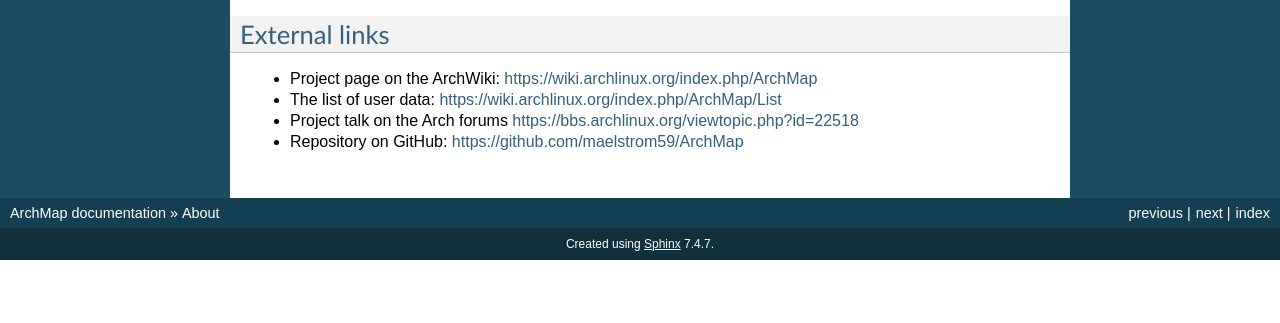
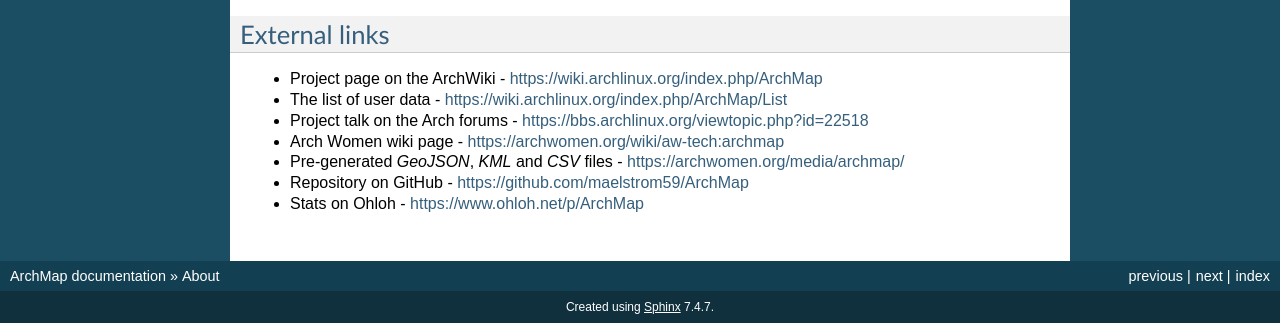
Before and after one commit to guyfawcus/ArchMap, a Sphinx documentation site: the page built from docs/about/index.rst, in a window 1280 px wide and 900 px high, scrolled down 1010 px, cut to the strip 577-900 px from the top of the window. Built offline with Sphinx 7.4.7, drawn with Linux system fonts in a browser that asks for light colours; before the commit the page ends 1847 px from its top, so only the background shows below that.

Commit message:
Add external links to docs

```diff
--- a/docs/about/index.rst
+++ b/docs/about/index.rst
@@ -20,10 +20,16 @@
 External links
 --------------
 
-* Project page on the ArchWiki: https://wiki.archlinux.org/index.php/ArchMap
+* Project page on the ArchWiki - https://wiki.archlinux.org/index.php/ArchMap
 
-* The list of user data: https://wiki.archlinux.org/index.php/ArchMap/List
+* The list of user data - https://wiki.archlinux.org/index.php/ArchMap/List
 
-* Project talk on the Arch forums https://bbs.archlinux.org/viewtopic.php?id=22518
+* Project talk on the Arch forums - https://bbs.archlinux.org/viewtopic.php?id=22518
 
-* Repository on GitHub: https://github.com/maelstrom59/ArchMap
+* Arch Women wiki page - https://archwomen.org/wiki/aw-tech:archmap
+
+* Pre-generated *GeoJSON*, *KML* and *CSV* files - https://archwomen.org/media/archmap/
+
+* Repository on GitHub - https://github.com/maelstrom59/ArchMap
+
+* Stats on Ohloh - https://www.ohloh.net/p/ArchMap
```
